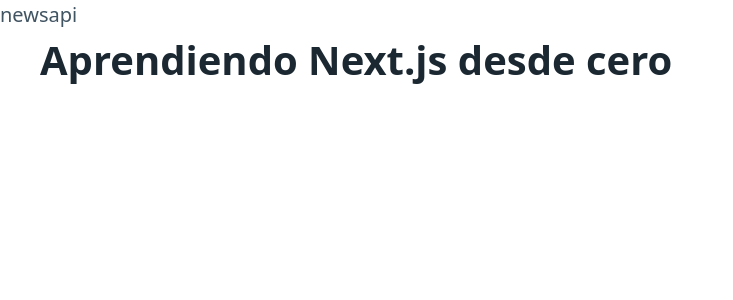
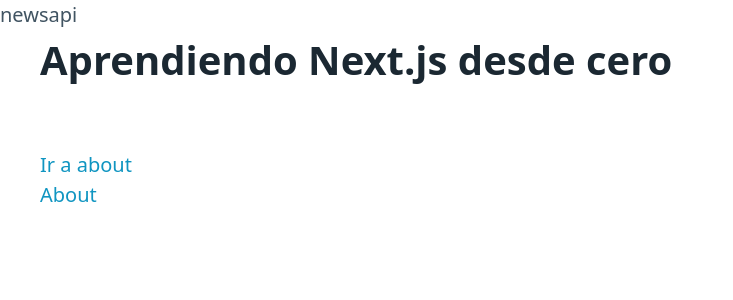
Before and after one commit to jhonscript/news-app, a Next.js app: page / in a window 1280 px wide. Shown: the top 300 px of the page, without its empty margins (0-733 px from the left). Built offline with nearby package versions, Linux system fonts and the light colour scheme.

Commit message:
Declarative navigation

```diff
--- a/pages/index.js
+++ b/pages/index.js
@@ -1,5 +1,6 @@
 import Head from "next/head";
 import styles from "../styles/Home.module.css";
+import Link from "next/link";
 
 export default function Home() {
   return (
@@ -8,6 +9,9 @@ export default function Home() {
         <title>NewsApp - Home</title>
       </Head>
       <h1>Aprendiendo Next.js desde cero</h1>
+      <Link href="/about">Ir a about</Link>
+      <br></br>
+      <a href="/about">About</a>
     </div>
   );
 }
```
